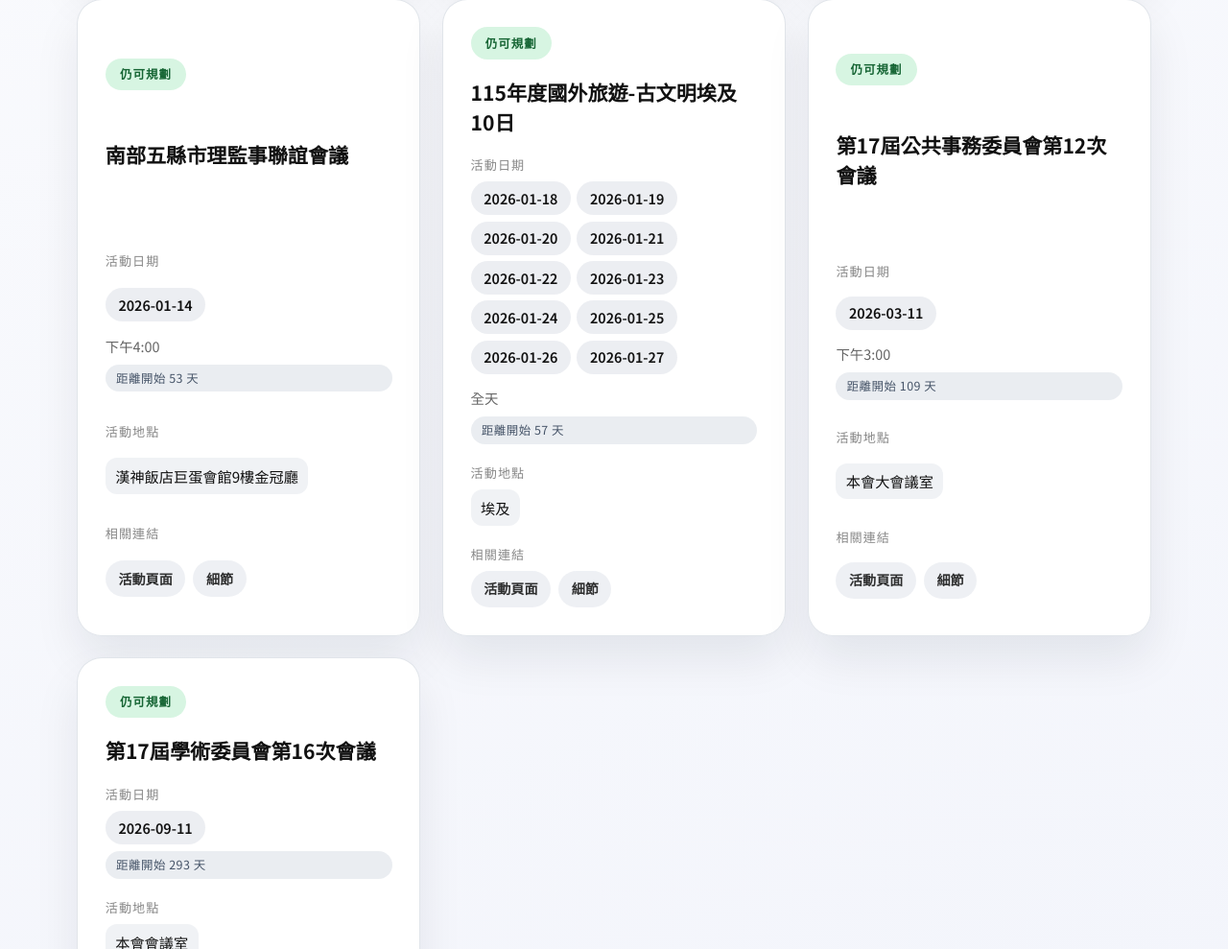
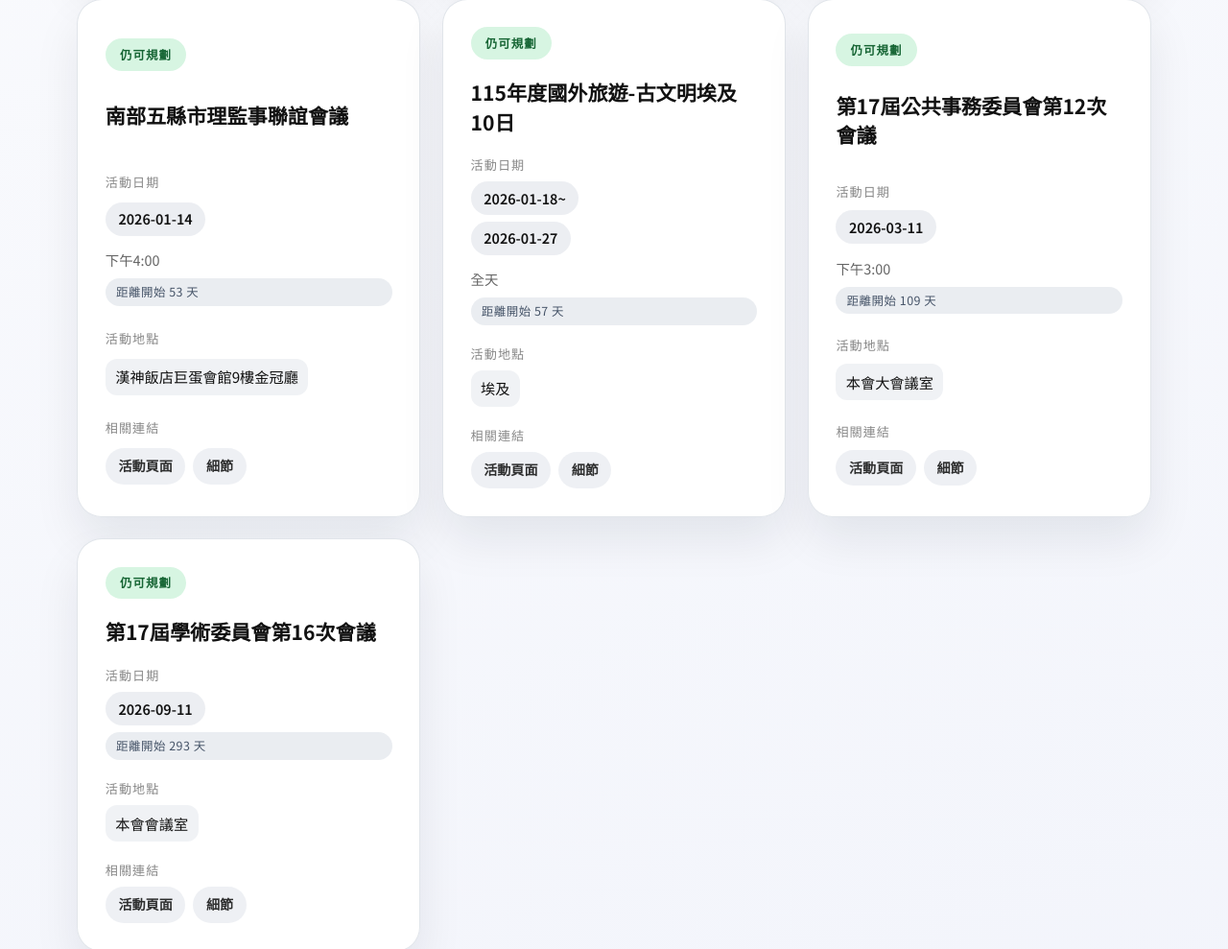
Before and after one commit to thinklab-architects/line-event, a plain HTML site: page index.html in a window 1280 px wide. Shown: the part 1764-2753 px from the top of the page at 96% size. Drawn offline with Linux system fonts and the light colour scheme.

Commit message:
feat: compact multi-day ranges

```diff
--- a/app.js
+++ b/app.js
@@ -134,6 +134,11 @@ const taipeiDateFormatter = new Intl.DateTimeFormat('en-CA', {
 function getTaipeiToday() {
   const formatted = taipeiDateFormatter.format(Date.now());
   return parseDate(formatted);
+}
+
+function formatDateForDisplay(date) {
+  if (!date) return '';
+  return taipeiDateFormatter.format(date);
 }
 
 function enrichEvent(event) {
@@ -275,8 +280,28 @@ function createDateBlock(event) {
 
   const dateList = document.createElement('div');
   dateList.className = 'date-list';
+  const hasDates = Boolean(event.dates?.length);
 
-  if (event.dates?.length) {
+  const shouldShowRange =
+    hasDates &&
+    event.startDate &&
+    event.endDate &&
+    event.startDate.getTime() !== event.endDate.getTime() &&
+    event.dates.length > 1;
+
+  if (shouldShowRange) {
+    dateList.classList.add('date-list--range');
+
+    const startSpan = document.createElement('span');
+    startSpan.className = 'date-pill';
+    startSpan.textContent = `${formatDateForDisplay(event.startDate)}~`;
+
+    const endSpan = document.createElement('span');
+    endSpan.className = 'date-pill';
+    endSpan.textContent = formatDateForDisplay(event.endDate);
+
+    dateList.append(startSpan, endSpan);
+  } else if (hasDates) {
     event.dates.forEach((date) => {
       const pill = document.createElement('span');
       pill.className = 'date-pill';
--- a/styles.css
+++ b/styles.css
@@ -462,6 +462,11 @@ button:focus-visible {
   gap: 0.4rem;
 }
 
+.date-list--range {
+  flex-direction: column;
+  align-items: flex-start;
+}
+
 .date-pill {
   display: inline-flex;
   align-items: center;
```
